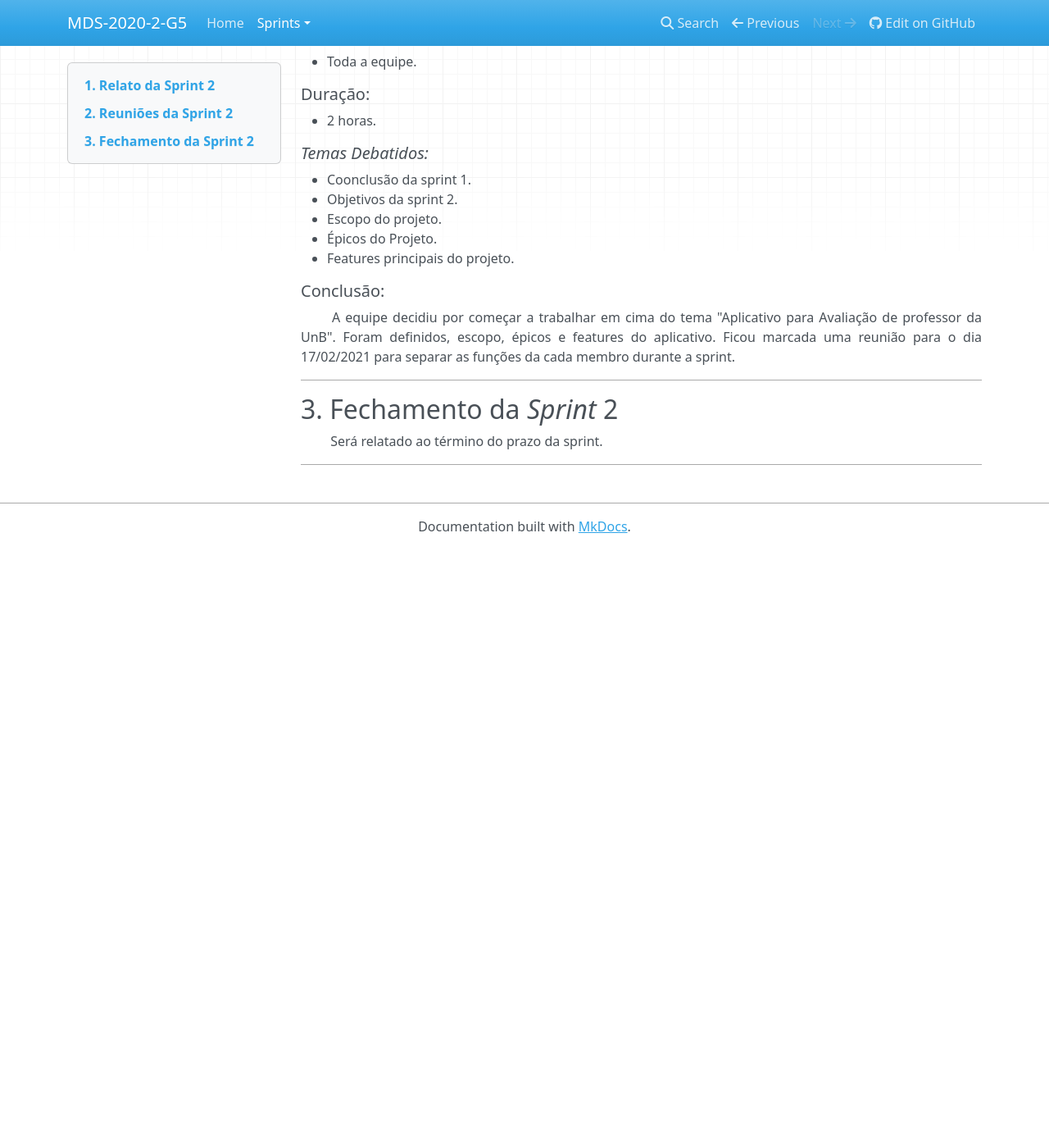
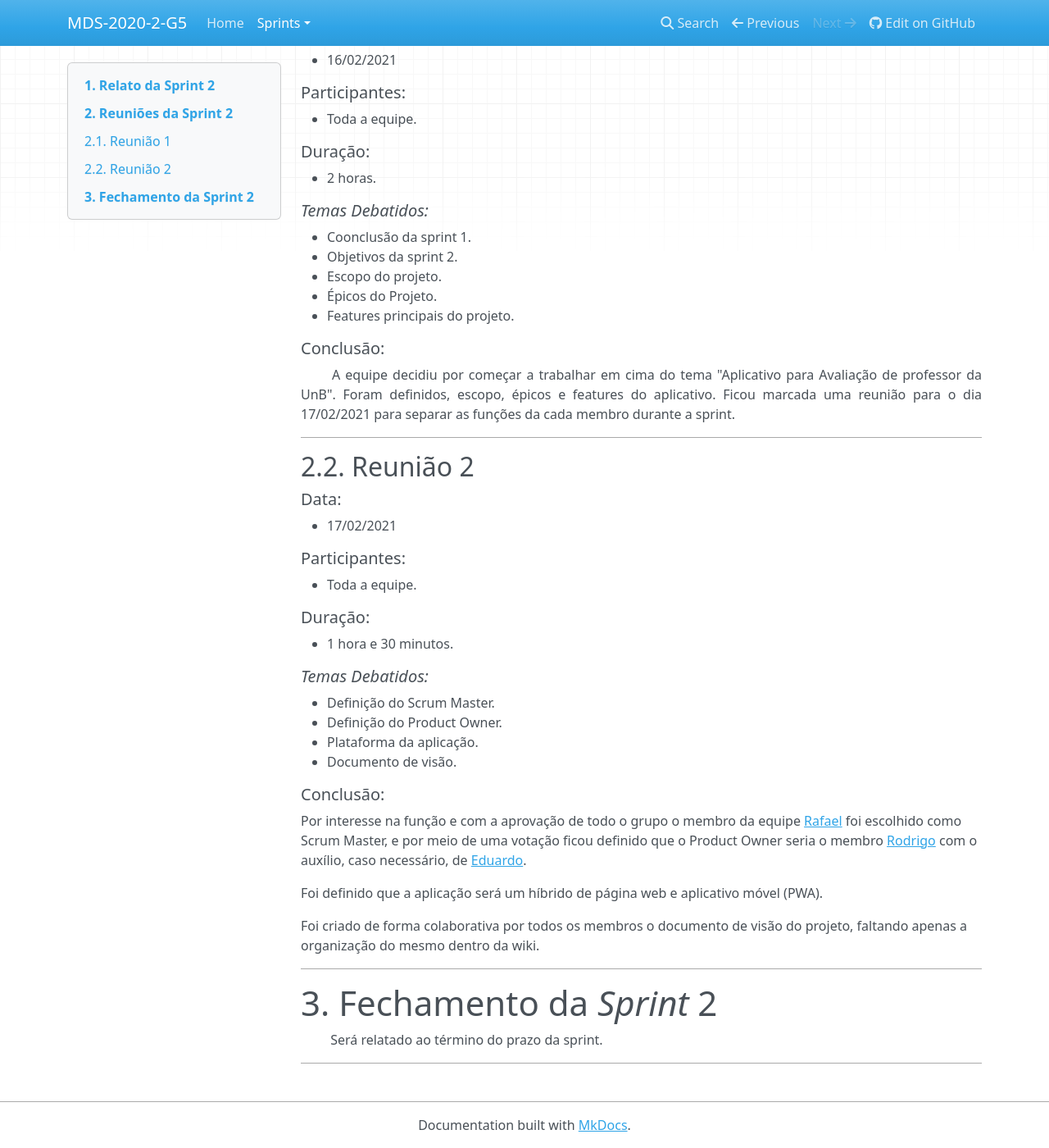
Before and after one commit to fga-eps-mds/2020.2-Anunbis, an MkDocs documentation site: the page built from docs/sprints/revisao-sprint-2.md, in a window 1280 px wide and 1400 px high, scrolled down 267 px. Shown: the whole window at 82% size. Built offline with MkDocs 1.6.1, drawn with Linux system fonts in a browser that asks for light colours; nearby versions of some CDN libraries; before the commit the page ends 937 px from its top, so only the background shows below that.

Commit message:
Adicionado registro da reuniao do dia 17/02 a Wiki

```diff
--- a/docs/sprints/revisao-sprint-2.md
+++ b/docs/sprints/revisao-sprint-2.md
@@ -1,11 +1,12 @@
-## 1. Relato da _Sprint_ 2
+# 1. Relato da _Sprint_ 2
 
 <p align="justify">&emsp;&emsp; Será relatado ao término do prazo da sprint.</p>
 
 
-------------
-## 2. Reuniões da _Sprint_ 2
+---
+# 2. Reuniões da _Sprint_ 2
 
+## 2.1. Reunião 1
 ##### Data:
 - 16/02/2021
 ##### Participantes:
@@ -22,8 +23,32 @@
 ##### Conclusão:
 <p align="justify">&emsp;&emsp; A equipe decidiu por começar a trabalhar em cima do tema "Aplicativo para Avaliação de professor da UnB". Foram definidos, escopo, épicos e features do aplicativo. Ficou marcada uma reunião para o dia 17/02/2021 para separar as funções da cada membro durante a sprint.</p>
 
-------------
-## 3. Fechamento da _Sprint_ 2
+---
+
+## 2.2. Reunião 2
+##### Data:
+- 17/02/2021
+##### Participantes:
+- Toda a equipe.
+##### Duração:
+- 1 hora e 30 minutos.
+##### _Temas Debatidos:_
+- Definição do Scrum Master.
+- Definição do Product Owner.
+- Plataforma da aplicação.
+- Documento de visão.
+
+
+##### Conclusão:
+Por interesse na função e com a aprovação de todo o grupo o membro da equipe [Rafael](https://github.com/RcleydsonR) foi escolhido como Scrum Master, e por meio de uma votação ficou definido que o Product Owner seria o membro [Rodrigo](https://github.com/Balbinoo) com o auxílio, caso necessário, de [Eduardo](https://github.com/oEduardoAfonso).
+
+Foi definido que a aplicação será um híbrido de página web e aplicativo móvel (PWA).
+
+Foi criado de forma colaborativa por todos os membros o documento de visão do projeto, faltando apenas a organização do mesmo dentro da wiki.
+
+---
+
+# 3. Fechamento da _Sprint_ 2
 <p align="justify">&emsp;&emsp; Será relatado ao término do prazo da sprint.</p>
 
-------------
+---
```
